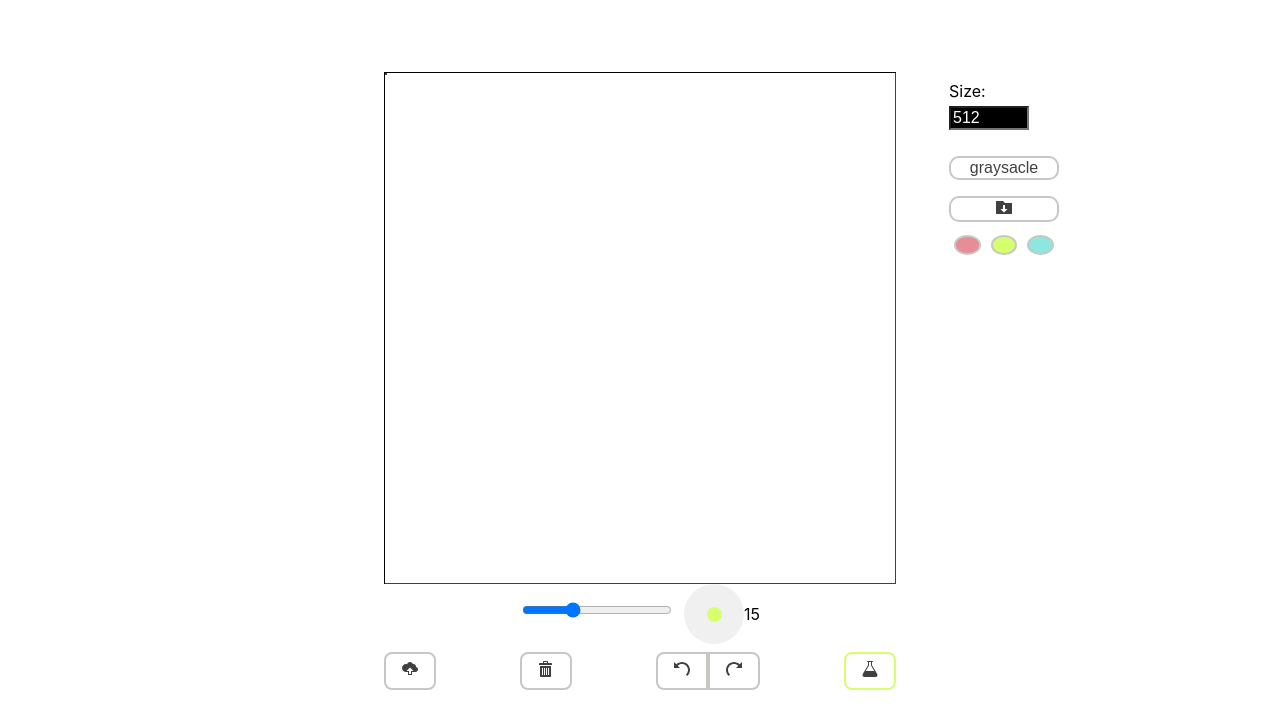
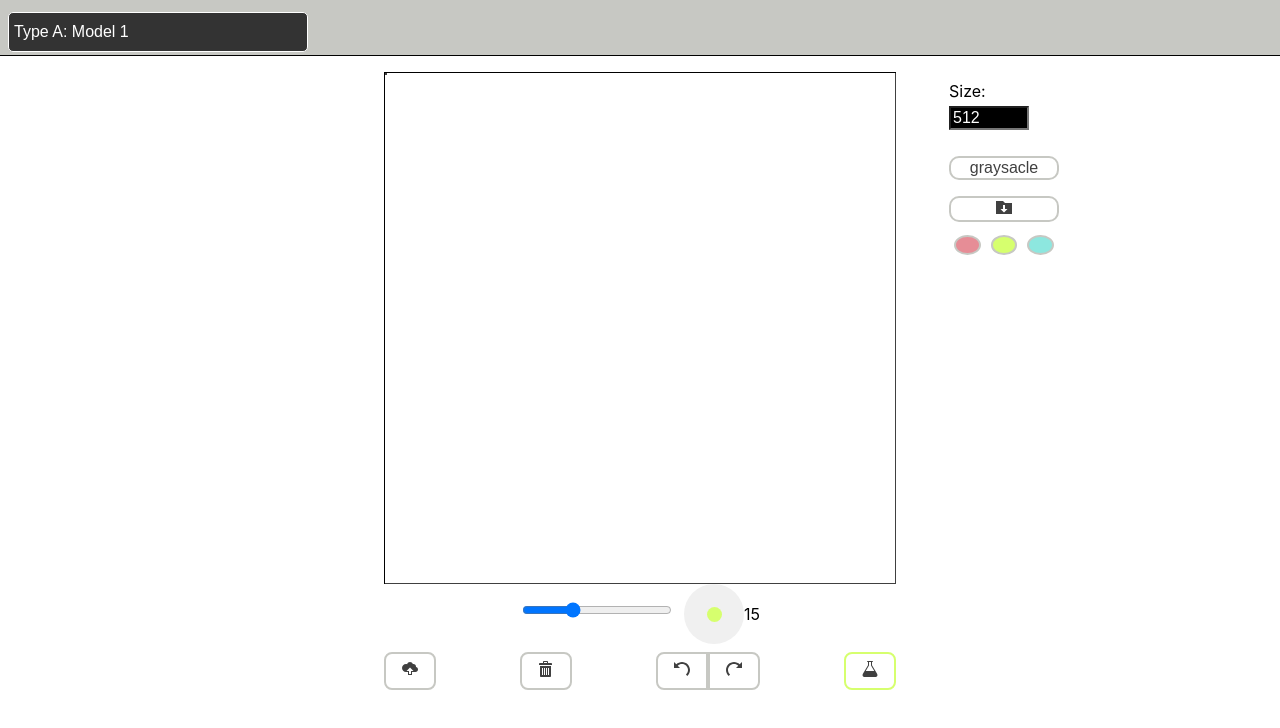
Before and after one commit to nelson0515337/painting_tool, a React (Create React App) app: page / in a window 1280 px wide. Shown: the top 728 px of the page. Built offline with nearby package versions, Linux system fonts and the light colour scheme.

Commit message:
add model selection

```diff
--- a/src/App.js
+++ b/src/App.js
@@ -1,8 +1,7 @@
 import "./App.css";
 import { useState } from "react";
 import DrawingPanel from "./components/Drawing/DrawingPanel";
-
-import { FaBeer } from 'react-icons/fa';
+import Header from "./components/Layout/Header";
 
 // import useModels from "./hooks/use-models";
 // import Results from "./components/Layout/Results";
@@ -10,6 +9,7 @@ import { FaBeer } from 'react-icons/fa';
 function App() {
   const [outputData, setOuputData] = useState([]);
   const [outputIdx, setOutputIdx] = useState(0);
+  const [useModel, setUseModel] = useState(null);
 
   // const [modelsData, loadModel] = useModels("http://127.0.0.1:8000/api/models");
 
@@ -18,15 +18,33 @@ function App() {
     setOutputIdx((idx) => idx + 1);
   };
 
+  const modelsData = [
+    {
+      name: "Model 1",
+      type: "Type A",
+      is_loaded: true,
+    },
+    {
+      name: "Model 2",
+      type: "Type B",
+      is_loaded: false,
+    },
+    {
+      name: "Model 3",
+      type: "Type C",
+      is_loaded: true,
+    },
+  ];
+
   return (
     <div className="App">
-      {/* <button onClick={() => alert("clicked")}><FaBeer/></button> */}
+      <Header modelsData={modelsData} />
+
       <DrawingPanel
         className="drawing-panel"
         // modelsData={modelsData}
         onOutput={processOutputData}
       />
-
     </div>
   );
 }
--- a/src/components/Drawing/BrushSizeSelector.module.css
+++ b/src/components/Drawing/BrushSizeSelector.module.css
@@ -14,7 +14,6 @@
 .brush-bar {
   height: 15px;
   margin-bottom: 10px;
-  background-color:  #b7ff00;
 }
 
 .brush-slider {
--- /dev/null
+++ b/src/components/Layout/Header.js
@@ -0,0 +1,28 @@
+import React from "react";
+import classes from "./Header.module.css";
+
+import ModelTab from "../UI/ModelTab";
+
+const Header = (props) => {
+  // if (!props.modelsData) {
+  //   return <pre>Loading models...</pre>;
+  // }
+
+  // const loadedModels = props.modelsData.filter((model) => model.is_loaded);
+  // const unloadedModels = props.modelsData.filter((model) => !model.is_loaded);
+  // const sortedModels = loadedModels.concat(unloadedModels);
+
+  return (
+    <header className={classes.header}>
+      <div>
+        <select className={classes["model-select"]} onChange={props.onSelect}>
+          {props.modelsData.map((modelData) => (
+            <ModelTab key={modelData.name} data={modelData} />
+          ))}
+        </select>
+      </div>
+    </header>
+  );
+};
+
+export default Header;
--- /dev/null
+++ b/src/components/Layout/Header.module.css
@@ -0,0 +1,40 @@
+.header {
+    position: absolute;
+    left: 0;
+    top: 0;
+    width: 100%;
+    height: 3.5rem;
+    padding-top: 0.5rem;
+    padding-left: 0.5rem;
+    background: #c7c8c3;
+    display: flex;
+    align-items: center;
+    justify-content: space-between;
+}
+
+
+.model-select {
+    /* Styles for the select element */
+    width: 300px; /* Adjust the width as needed */
+    height: 40px; /* Adjust the height as needed */
+    background-color: #333; /* Darker background color */
+    border: 1px solid white; /* White border */
+    border-radius: 5px; /* Border radius for rounded corners */
+    color: white; /* Text color */
+    padding: 5px; /* Padding inside the select */
+    font-size: 16px; /* Font size */
+    appearance: none; /* Remove default arrow icon */
+    cursor: pointer; /* Show pointer cursor on hover */
+  }
+
+  /* Style the options inside the select */
+  .model-select option {
+    background-color: #333; /* Darker background color */
+    color: white; /* Text color */
+    padding: 10px; /* Padding inside each option */
+    font-size: 16px; /* Font size */
+  }
+
+.size-input {
+    margin-right: 1rem;
+}
--- a/src/components/UI/ModelTab.js
+++ b/src/components/UI/ModelTab.js
@@ -2,18 +2,13 @@ import React from "react";
 import classes from "./ModelTab.module.css";
 
 const ModelTab = (props) => {
-  const tabStyle = `${classes.tab} ${props.data.is_loaded ? classes['loaded'] : classes['not-loaded']}`
+  const tabStyle = `${classes.tab} ${
+    props.data.is_loaded ? classes["loaded"] : classes["not-loaded"]
+  }`;
   return (
-    <div className={tabStyle}>
+    <option className={tabStyle} value={props.data.name}>
       {`${props.data.type}: ${props.data.name}`}
-      <button
-        onClick={() => {
-          props.onButtonClick(props.data.is_loaded, props.data.name);
-        }}
-      >
-        {props.data.is_loaded ? "X" : "+"}
-      </button>
-    </div>
+    </option>
   );
 };
 
```
Also changed, not shown: src/components/Layout/ResultItem.js (added, +19 -0 lines), src/components/Layout/Results.js (added, +23 -0 lines), src/components/Layout/Results.module.css (added, +16 -0 lines), src/components/Layout/ResultItem.module.css (added).
